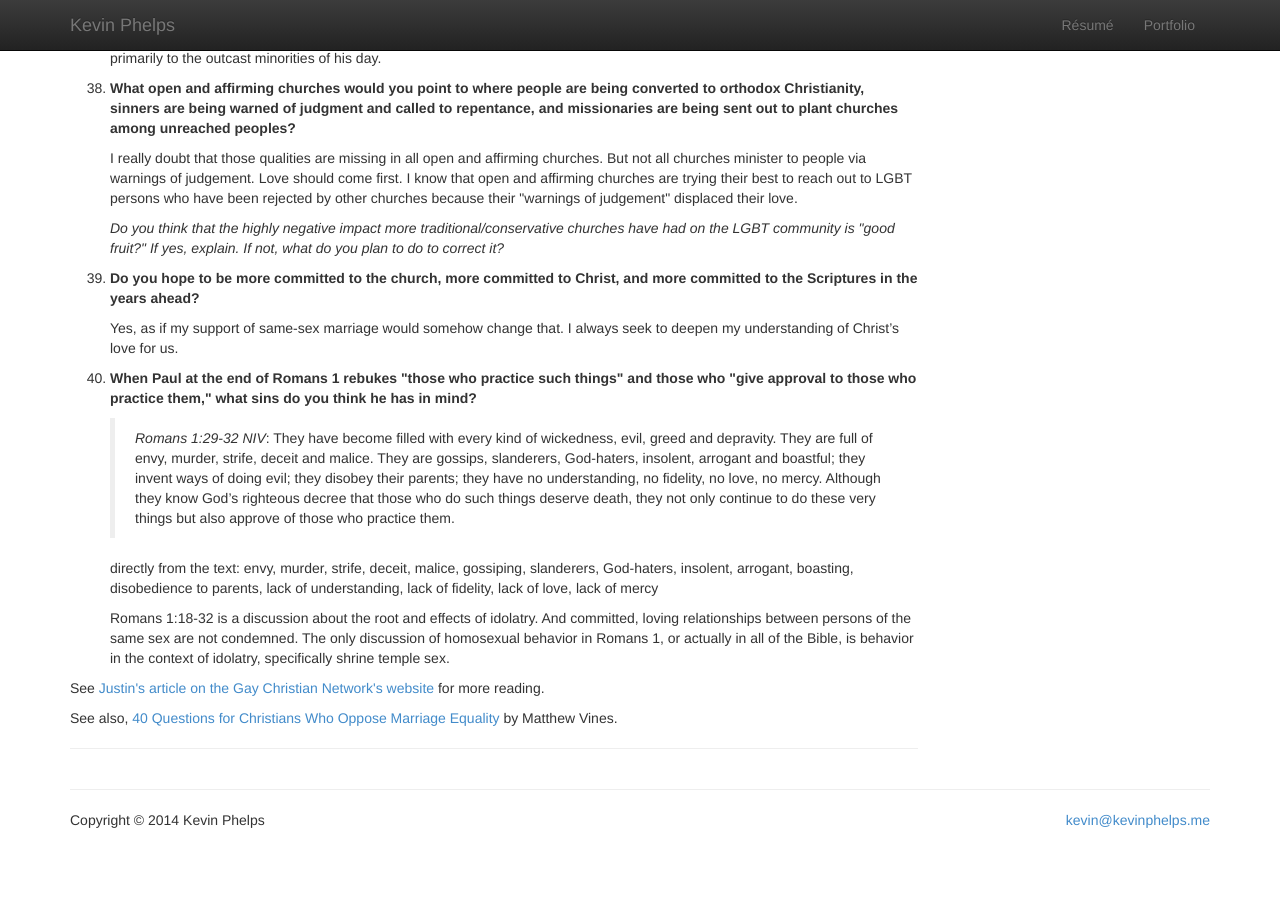
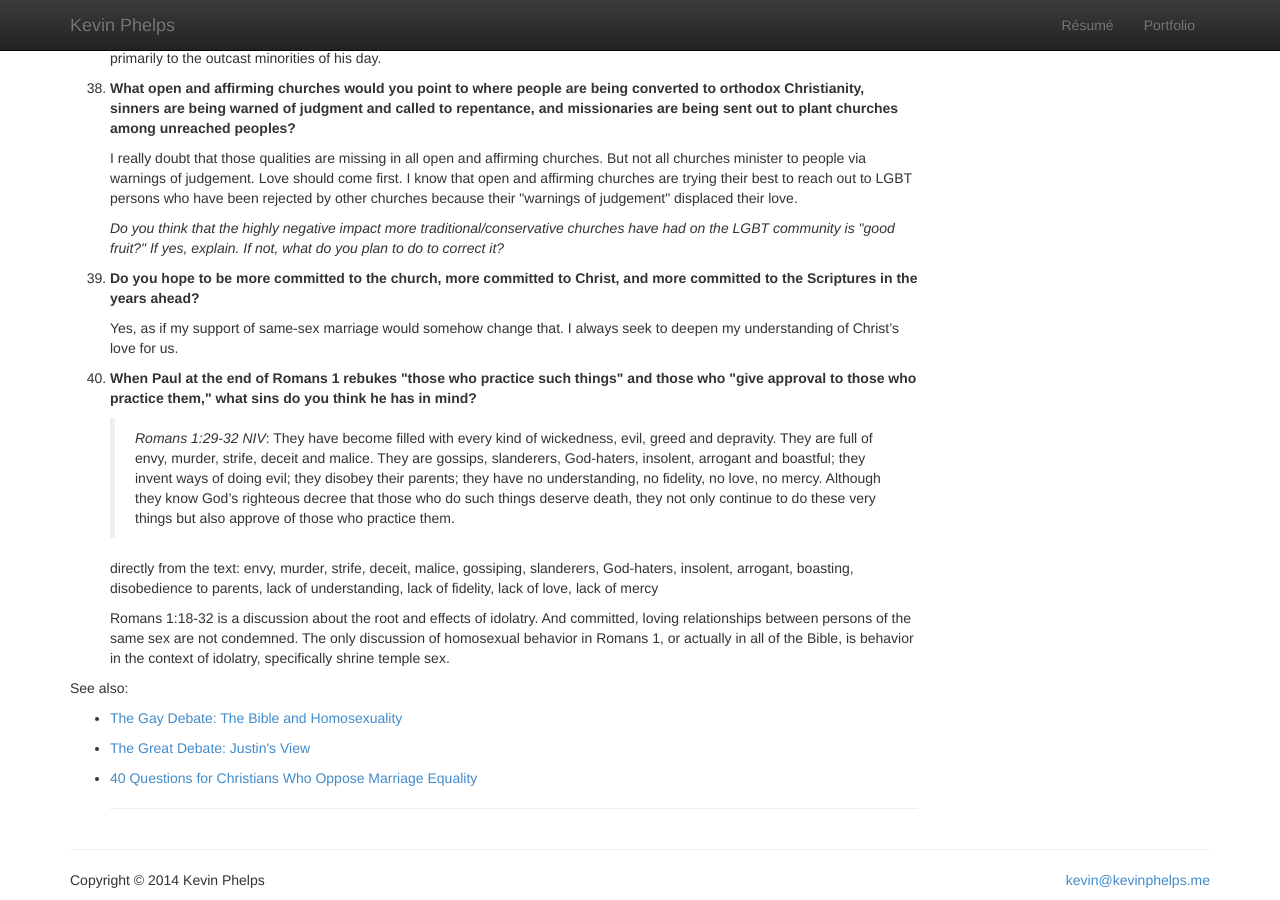
Before and after one commit to kevinphelps/kevinphelps.me, a Jekyll site: the page built from _posts/2015-07-03-40-answers-from-a-rainbow-flag-waving-christian.html, in a window 1280 px wide and 900 px high, scrolled down 5531 px. Built offline with Jekyll 4.4.1, drawn with Linux system fonts in a browser that asks for light colours; Markdown is read by kramdown in place of the engine named in the settings; comment, search, counter and statistics services are not loaded; before the commit the page ends 6371 px from its top, so only the background shows below that.

Commit message:
edit: added link to Matthew Vines' video

```diff
--- a/_posts/2015-07-03-40-answers-from-a-rainbow-flag-waving-christian.html
+++ b/_posts/2015-07-03-40-answers-from-a-rainbow-flag-waving-christian.html
@@ -680,11 +680,22 @@ image: /images/posts/pride-flag.jpg
 </ol>
 
 <p>
-  See <a target="_blank" href="https://www.gaychristian.net/justins_view.php">Justin's
-  article on the Gay Christian Network's website</a> for more reading.
+  See also:
 </p>
-
-<p>
-  See also, <a target="_blank" href="http://tobingrant.religionnews.com/2015/07/03/40-questions-for-christians-who-oppose-marriage-equality-guest-commentary/">40 Questions for Christians Who Oppose Marriage Equality</a>
-  by Matthew Vines.
+<ul>
+  <li>
+    <p>
+      <a target="_blank" href="http://www.matthewvines.com/transcript/">The Gay Debate: The Bible and Homosexuality</a>
+    </p>
+  </li>
+  <li>
+    <p>
+      <a target="_blank" href="https://www.gaychristian.net/justins_view.php">The Great Debate: Justin's View</a>
+    </p>
+  </li>
+  <li>
+    <p>
+      <a target="_blank" href="http://tobingrant.religionnews.com/2015/07/03/40-questions-for-christians-who-oppose-marriage-equality-guest-commentary/">40 Questions for Christians Who Oppose Marriage Equality</a>
+    </p>
+  </li>
 </p>
```
